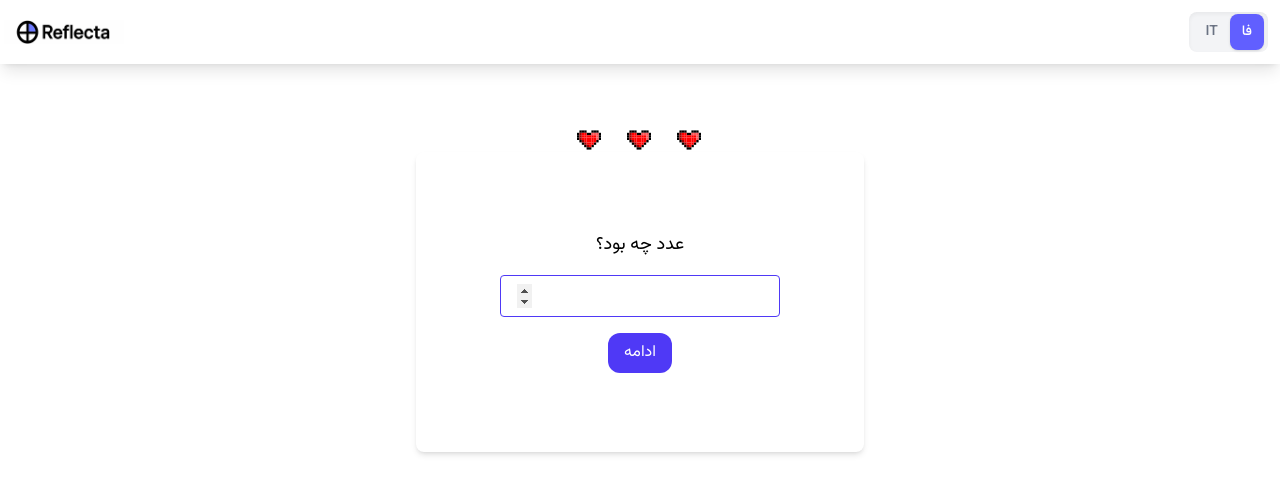
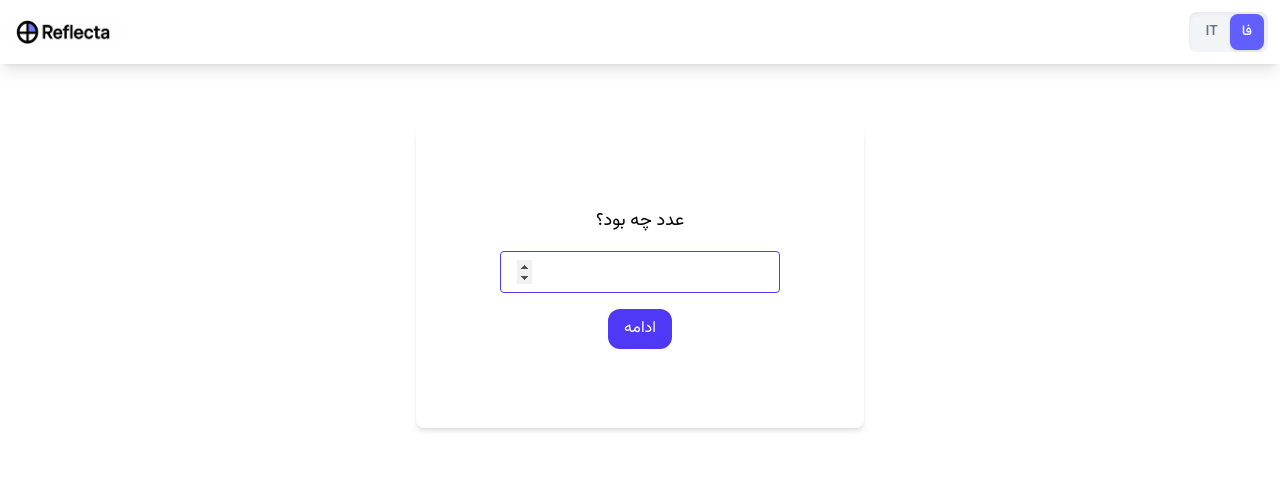
Before and after one commit to soorenaganji/reflecta, a Next.js app: page /form/step4 in a window 1280 px wide. Shown: the top 494 px of the page. Built offline with nearby package versions, Linux system fonts and the light colour scheme.

Commit message:
Remove heart icons and update landing text

```diff
--- a/app/form/step4/page.js
+++ b/app/form/step4/page.js
@@ -2,8 +2,6 @@
 import { useState, useEffect, useRef } from "react";
 import { useRouter } from "next/navigation";
 import DigitTestSection from "@/components/DigitTestSection";
-import heartIcon from "@/public/heart.svg";
-import Image from "next/image";
 import { useLanguage } from "@/components/LanguageProvider";
 import generateUniqueDigitNumber from "@/utils/randomNumberGenerator";
 const SECTIONS = [
@@ -34,22 +32,9 @@ export default function Step4() {
   });
   const [isDone, setIsDone] = useState(false);
   const [mistakeCount, setMistakeCount] = useState(0);
-  const [shouldShake, setShouldShake] = useState(false);
   const router = useRouter();
   const { t } = useLanguage();
   const usedSequences = useRef(new Set());
-  const prevMistake = useRef(mistakeCount);
-  useEffect(() => {
-    console.log(mistakeCount);
-    console.log(prevMistake);
-    setShouldShake(true);
-    const timer = setTimeout(() => {
-      setShouldShake(false);
-    }, 3000);
-
-    prevMistake.current = mistakeCount;
-    return () => clearTimeout(timer);
-  }, [mistakeCount]);
   // این تابع رو به DigitTestSection می‌دیم
   const handleSectionFinish = (score) => {
     const key = SECTIONS[sectionIndex].key;
@@ -154,19 +139,6 @@ export default function Step4() {
     <>
       {!awaitingContinue && (
         <>
-          <div className="w-full flex items-center justify-center gap-6">
-            {Array.from({ length: MAX_MISTAKES - mistakeCount }).map((_, i) => (
-              <Image
-                key={i}
-                src={heartIcon}
-                width={24}
-                height={24}
-                alt="heart"
-                style={{ display: "inline", marginRight: "2px" }}
-                className={shouldShake ? " shake" : ""}
-              />
-            ))}
-          </div>
           <div className="p-6 max-w-md mx-auto bg-white shadow-md rounded-lg min-h-[300px] flex items-center justify-center">
             <DigitTestSection
               mistakeCount={mistakeCount}
--- a/utils/translations.js
+++ b/utils/translations.js
@@ -1,8 +1,8 @@
 export const translations = {
   fa: {
-    beforeStartTitle: "قبل از شروع...",
+    beforeStartTitle: "به آزمون حافظه عددی خوش آمدید",
     beforeStartDescription:
-      "لطفاً پیش از آغاز آزمون، راهنمای زیر را مطالعه کنید.",
+      "در هر مرحله اعدادی نمایش داده می‌شوند؛ آن‌ها را به همان ترتیب و با دقت تکرار کنید.",
     getStarted: "شروع",
     step1_code_label: "نام کاربری شما در آزمون قبلی چه بود؟",
     step1_gender_label: "جنسیت شما چیست؟",
@@ -40,9 +40,9 @@ export const translations = {
     finish: "پایان",
   },
   it: {
-    beforeStartTitle: "Prima di iniziare...",
+    beforeStartTitle: "Benvenuto al test di memoria numerica",
     beforeStartDescription:
-      "Lorem ipsum dolor sit amet consectetur, adipisicing elit. Ipsum odio provident, excepturi consectetur fugit optio delectus facere esse incidunt sed autem repellendus ipsam quod laboriosam possimus corrupti a voluptatem cumque.",
+      "Vedrai sequenze di cifre. Memorizzale e ripetile nell'ordine esatto in un ambiente tranquillo.",
     getStarted: "Inizia",
     step1_code_label: "Qual era il tuo nome utente nel test precedente?",
     step1_gender_label: "Qual è il tuo genere?",
```
